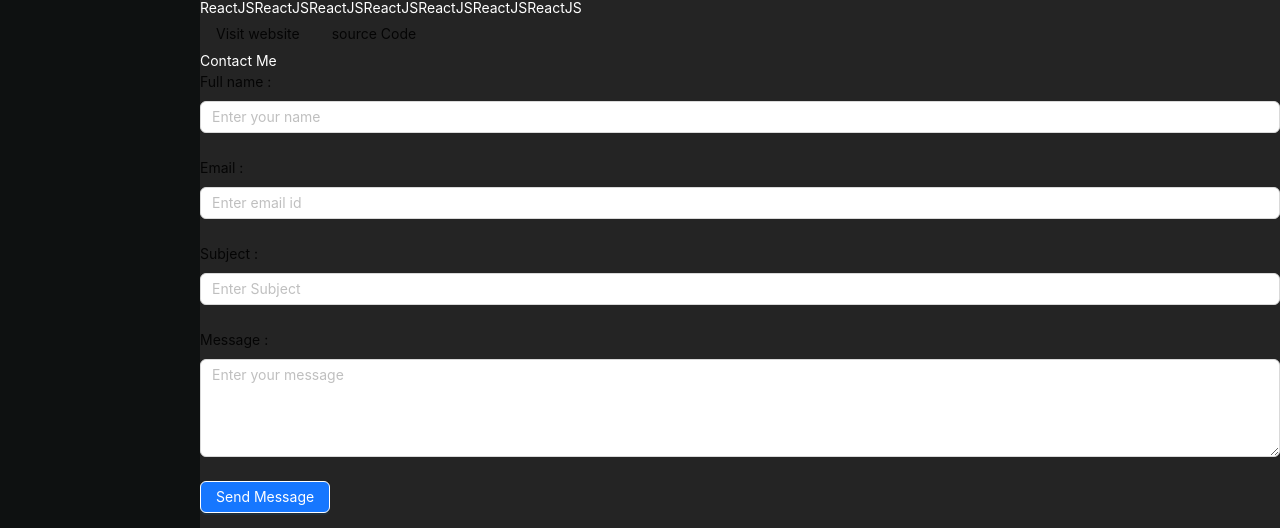
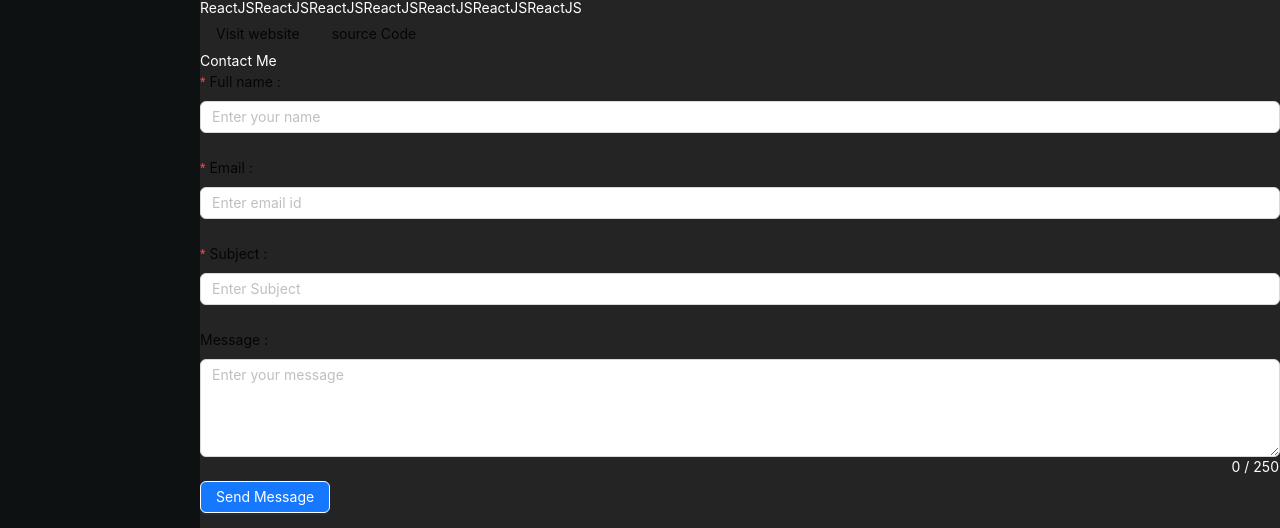
Before and after one commit to DebmalyaKuila/Portfolio, a React (Vite) app: page / in a window 1280 px wide. Shown: the part 4993-5521 px from the top of the page. Built offline with nearby package versions, Linux system fonts and the light colour scheme.

Commit message:
contact form validation

```diff
--- a/src/App.css
+++ b/src/App.css
@@ -36,6 +36,9 @@
 .ant-drawer-body,.ant-drawer-header{
     background-color: #0e1111;
 }
+.ant-input-suffix > .ant-input-data-count{
+    color: white;
+}
 
 
 
--- a/src/components/Contact.jsx
+++ b/src/components/Contact.jsx
@@ -22,17 +22,48 @@
         onFinish={handleFormSubmit}
       >
 
-        <Form.Item label={<label className='text-lg text-white font-medium'>Full name :</label>} name='name'>
-          <Input placeholder='Enter your name'/>
+        <Form.Item label={<label className='text-lg text-white font-medium'>Full name :</label>}
+        name='name'
+        rules={[
+          {
+            required: true,
+            message: 'Please input your name',
+            whitespace: false,
+          },
+        ]}
+        >
+          <Input placeholder='Enter your name' allowClear/>
         </Form.Item>
-        <Form.Item label={<label className='text-lg text-white font-medium'>Email :</label>} name='email'>
-          <Input placeholder='Enter email id'/>
+        <Form.Item
+        label={<label className='text-lg text-white font-medium'>Email :</label>}
+        name='email'
+        rules={[
+          {
+            type: 'email',
+            message: 'The input is not valid E-mail!',
+          },
+          {
+            required: true,
+            message: 'Please input your E-mail!',
+          },
+        ]}
+        >
+          <Input placeholder='Enter email id' allowClear/>
         </Form.Item>
-        <Form.Item label={<label className='text-lg text-white font-medium'>Subject :</label>} name='subject'>
-          <Input placeholder='Enter Subject'/>
+        <Form.Item label={<label className='text-lg text-white font-medium'>Subject :</label>}
+        name='subject'
+        rules={[
+          {
+            required: true,
+            message: 'Subject is required',
+            whitespace: true,
+          },
+        ]}
+        >
+          <Input placeholder='Enter Subject' allowClear/>
         </Form.Item>
         <Form.Item label={<label className='text-lg text-white font-medium'>Message :</label>} name='message'>
-          <TextArea rows={4} placeholder='Enter your message'/>
+          <TextArea rows={4} showCount maxLength={250} allowClear placeholder='Enter your message'/>
         </Form.Item>
           <Button htmlType='submit' type='primary' className='font-medium bg-green-500 text-white rounded my-2 border-none hover:!bg-green-700'>Send Message</Button>
       </Form>
```
